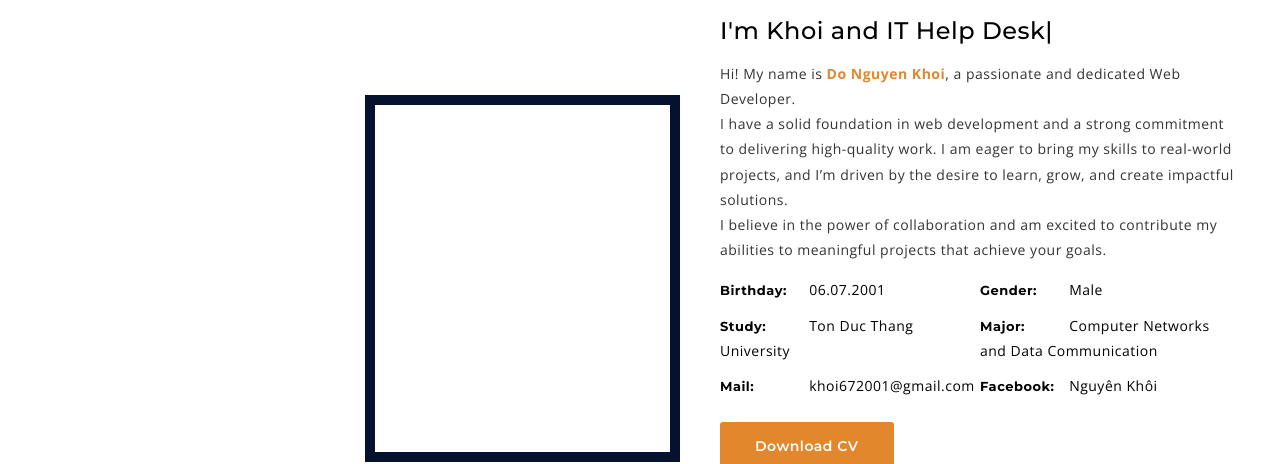
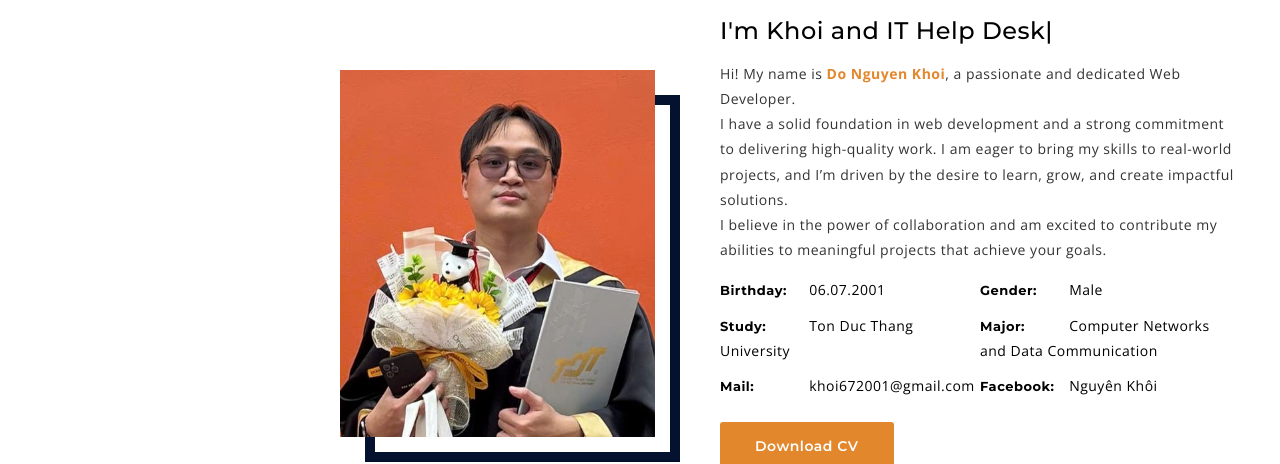
Before and after one commit to Khoi67/typescript-porfolio, a React (Vite) app: page / in a window 1280 px wide. Shown: the part 1054-1518 px from the top of the page. Built offline with nearby package versions, Linux system fonts and the light colour scheme.

Commit message:
Remove Animation

```diff
--- a/src/components/content/about.tsx
+++ b/src/components/content/about.tsx
@@ -1,16 +1,25 @@
-import logo from "@/assets/img/about/1.jpg"
-import background from "@/assets/img/about/550x640.jpg"
-import myCV from "@/assets/cv.pdf"
+import logo from "@/assets/img/about/1.jpg";
+import background from "@/assets/img/about/550x640.jpg";
+import myCV from "@/assets/cv.pdf";
 import { TypeAnimation } from "react-type-animation";
 const About = () => {
   return (
     <>
-      <div className="arlo_tm_section relative" id="about">
+      <div
+        className="arlo_tm_section relative"
+        id="about"
+        style={{ paddingTop: 100 }}
+      >
         <div className="arlo_tm_about_wrapper_all">
           <div className="container">
             <div className="arlo_tm_title_holder">
               <h3>About Me</h3>
-              <span><i>My maxim: "It's not a lack of intelligence holding you back; it's simply a matter of your hard work."</i> </span>
+              <span>
+                <i>
+                  My maxim: "It's not a lack of intelligence holding you back;
+                  it's simply a matter of your hard work."
+                </i>{" "}
+              </span>
             </div>
             <div className="arlo_tm_about_wrap">
               <div className="author_wrap">
@@ -24,6 +33,7 @@ const About = () => {
                       <div
                         className="inner"
                         data-img-url={logo}
+                        style={{ backgroundImage: `url(${logo})` }}
                       ></div>
                     </div>
                     <div className="border layer" data-depth="0.2">
@@ -56,8 +66,15 @@ const About = () => {
                   </div>
                   <div className="definition">
                     <p>
-                      Hi! My name is <strong>Do Nguyen Khoi</strong>, a passionate and dedicated Web Developer. <br /> I have a solid foundation in web development and a strong commitment to delivering high-quality work. I am eager to bring my skills to real-world projects, and I’m driven by the desire to learn, grow, and create impactful solutions. <br /> I believe in the power of collaboration and am excited to contribute my abilities to meaningful projects that achieve your goals.
-
+                      Hi! My name is <strong>Do Nguyen Khoi</strong>, a
+                      passionate and dedicated Web Developer. <br /> I have a
+                      solid foundation in web development and a strong
+                      commitment to delivering high-quality work. I am eager to
+                      bring my skills to real-world projects, and I’m driven by
+                      the desire to learn, grow, and create impactful solutions.{" "}
+                      <br /> I believe in the power of collaboration and am
+                      excited to contribute my abilities to meaningful projects
+                      that achieve your goals.
                     </p>
                   </div>
                   <div className="about_short_contact_wrap">
@@ -79,7 +96,8 @@ const About = () => {
                       </li>
                       <li>
                         <span>
-                          <label>Major:</label> Computer Networks and Data Communication
+                          <label>Major:</label> Computer Networks and Data
+                          Communication
                         </span>
                       </li>
                       <li>
@@ -93,7 +111,12 @@ const About = () => {
                       <li>
                         <span>
                           <label>Facebook:</label>{" "}
-                          <a href="https://www.facebook.com/khoi.donguyen.792" target="_blank">Nguyên Khôi</a>
+                          <a
+                            href="https://www.facebook.com/khoi.donguyen.792"
+                            target="_blank"
+                          >
+                            Nguyên Khôi
+                          </a>
                         </span>
                       </li>
                     </ul>
@@ -105,7 +128,6 @@ const About = () => {
                           <span>Download CV</span>
                         </a>
                       </li>
-
                     </ul>
                   </div>
                 </div>
--- a/src/components/content/homecv.tsx
+++ b/src/components/content/homecv.tsx
@@ -1,6 +1,12 @@
 import { TypeAnimation } from "react-type-animation";
 
 const HomeCV = () => {
+  const handleScrollToAbout = () => {
+    const section = document.querySelector("#about");
+    if (section) {
+      section.scrollIntoView({ behavior: "smooth", block: "start" });
+    }
+  };
   return (
     <>
       <div className="arlo_tm_section" id="home">
@@ -27,12 +33,7 @@ const HomeCV = () => {
                   <p>
                     I'm a <span className="arlo_tm_animation_text_word"></span>
                     <TypeAnimation
-                      sequence={[
-                        "Web Developer",
-                        3000,
-                        "IT Help Desk",
-                        2000
-                      ]}
+                      sequence={["Web Developer", 3000, "IT Help Desk", 2000]}
                       wrapper="span"
                       cursor={true}
                       //   style={{ fontSize: "2em", display: "inline-block" }}
@@ -46,7 +47,13 @@ const HomeCV = () => {
               </div>
             </div>
             <div className="arlo_tm_arrow_wrap bounce anchor">
-              <a href="#about">
+              <a
+                href="#"
+                onClick={(e) => {
+                  e.preventDefault();
+                  handleScrollToAbout();
+                }}
+              >
                 <i className="xcon-angle-double-down"></i>
               </a>
             </div>
--- a/src/styles/style.scss
+++ b/src/styles/style.scss
@@ -516,7 +516,7 @@ img.svg {
 	height: auto;
 	clear: both;
 	float: left;
-	margin-bottom: 100px;
+	// margin-bottom: 100px;
 	-webkit-box-sizing: border-box;
 	-moz-box-sizing: border-box;
 	box-sizing: border-box;
```
Also changed, not shown: index.html (+0 -9 lines). Lines whose indentation alone changed are shown as unchanged.
